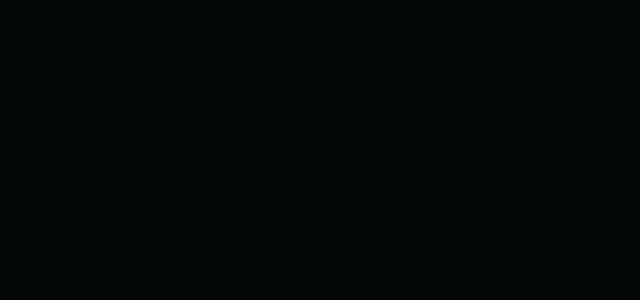
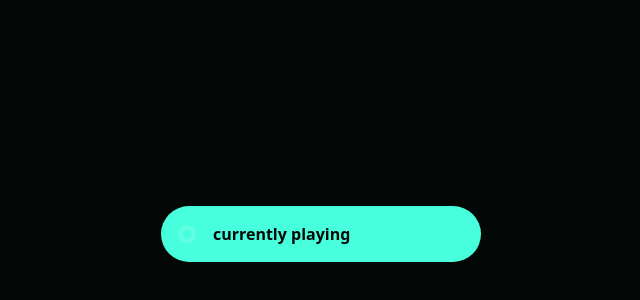
Before and after one commit to Rajakumardev/music-wall, a Next.js app: page / in a window 1280 px wide. Shown: the part 166-466 px from the top of the page, without its empty margins (319-959 px from the left). Built offline with nearby package versions, Linux system fonts and the light colour scheme.

Commit message:
home page basic

```diff
--- a/app/page.tsx
+++ b/app/page.tsx
@@ -1,4 +1,15 @@
+import { PuffLoader } from "react-spinners";
+
 const Home = () => {
-  return <div>home</div>;
+  return (
+    <div className="flex justify-center items-center w-screen h-screen">
+      <div className="bg-accent-900 text-primary-900:w p-4 rounded-l-full rounded-r-full flex justify-start items-center gap-4 w-80">
+        <div className="">
+          <PuffLoader color="#fff" size="20" loading={true}/>
+        </div>
+        <div className="text-primary-900 font-semibold"> currently playing </div>
+      </div>
+    </div>
+  );
 };
 export default Home;
```
